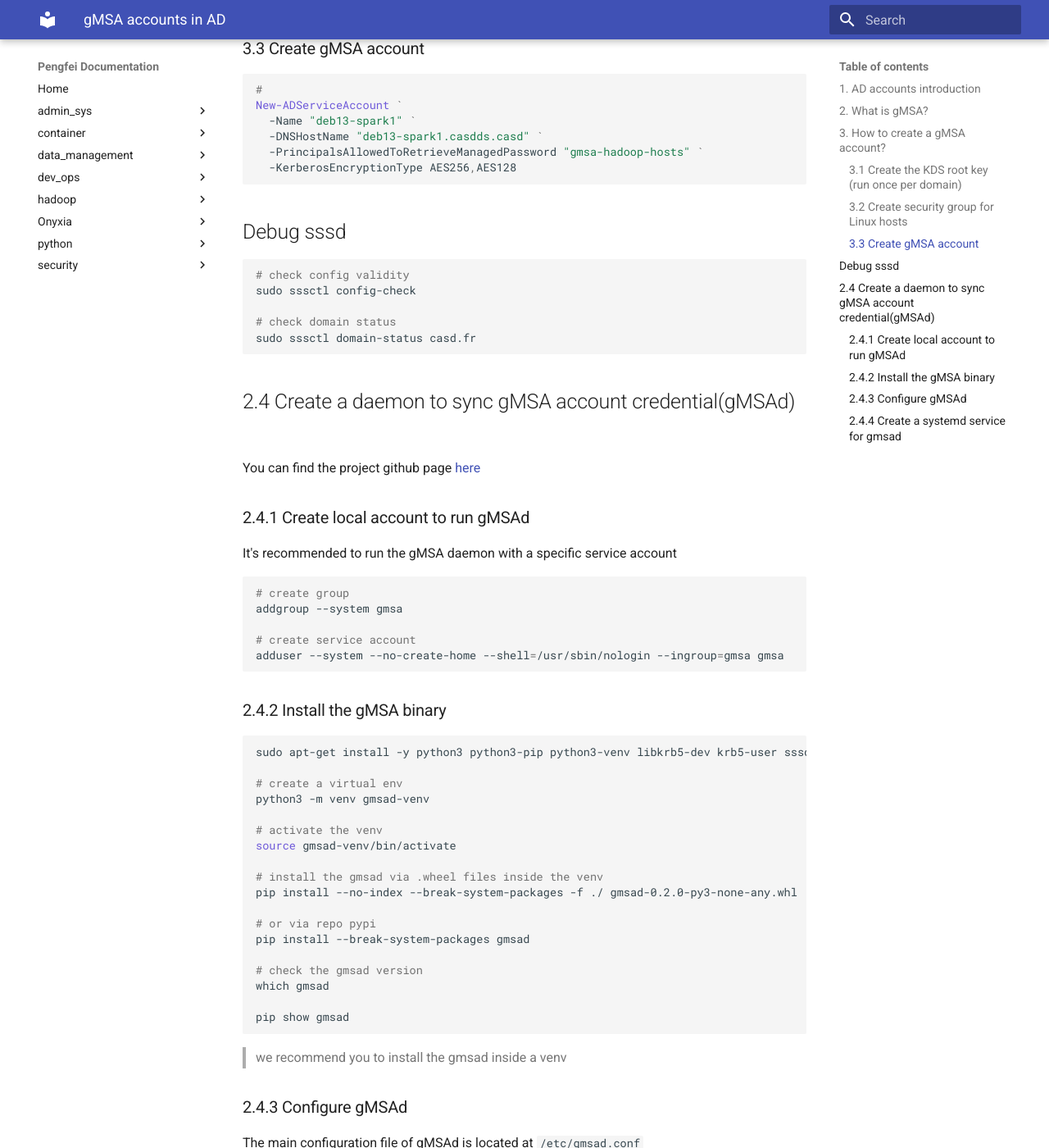
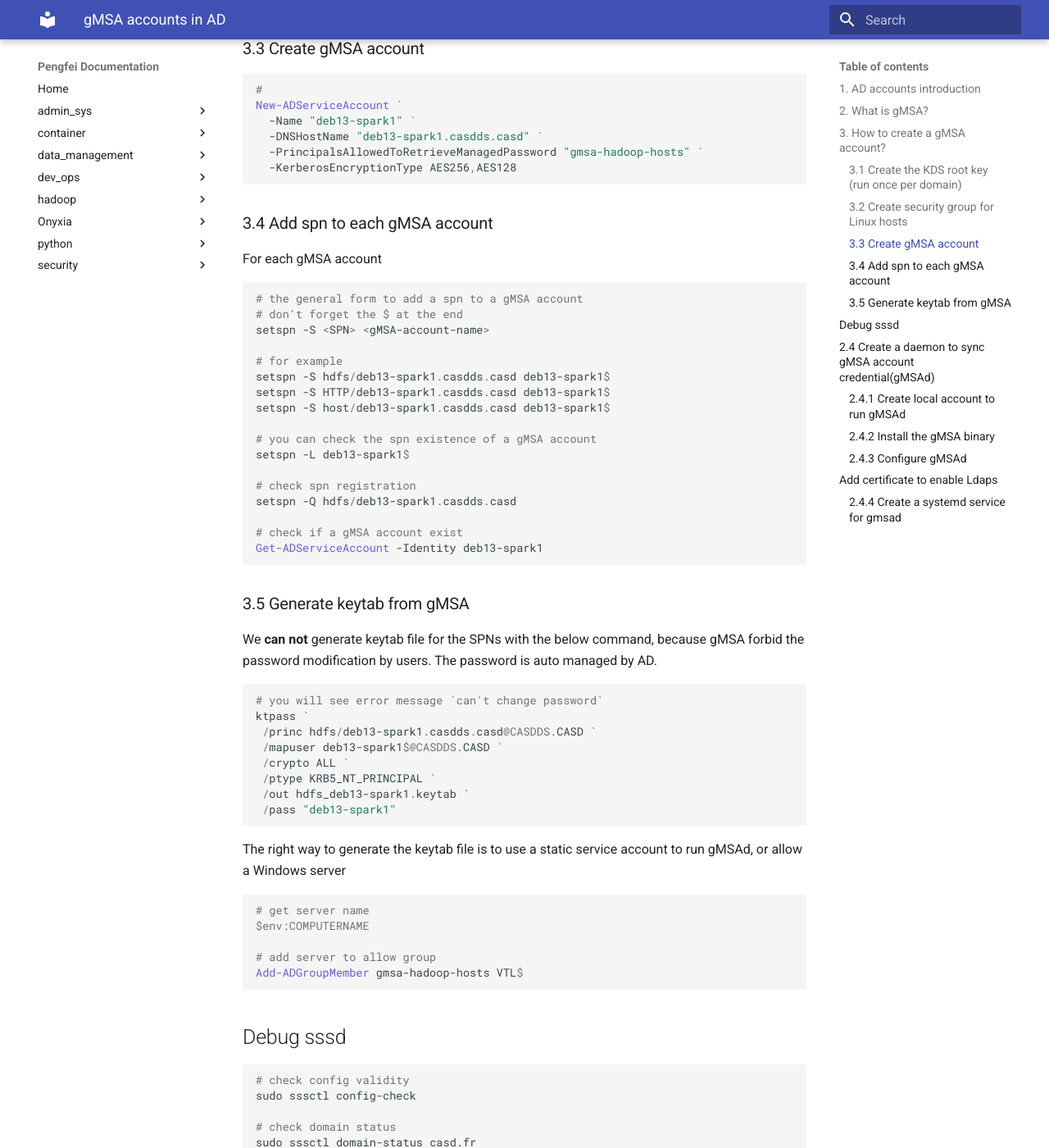
Before and after one commit to pengfei99/doc_center, an MkDocs documentation site: the page built from docs/hadoop/kerberos_integration/Kerberos_with_gMSA.md, in a window 1280 px wide and 1400 px high, scrolled down 1911 px. Shown: the whole window at 82% size. Built offline with MkDocs 1.6.1 and Material for MkDocs 9.7.7, drawn with Linux system fonts in a browser that asks for light colours; some of the changed text lies outside the part shown.

Commit message:
update docs

````diff
--- a/docs/hadoop/kerberos_integration/Kerberos_with_gMSA.md
+++ b/docs/hadoop/kerberos_integration/Kerberos_with_gMSA.md
@@ -83,7 +83,7 @@ need a group placeholder. Later you grant retrieval permissions explicitly.
 New-ADGroup `
   -Name "gmsa-hadoop-hosts" `
   -GroupScope Global `
-  -Path "CN=Users,DC=example,DC=com"
+  -Path "CN=Users,DC=casdds,DC=casd"
 ```
 
 ### 3.3 Create gMSA account
@@ -97,8 +97,56 @@ New-ADServiceAccount `
   -KerberosEncryptionType AES256,AES128
 ```
 
+### 3.4 Add spn to each gMSA account
+
+For each gMSA account
+```powershell
+# the general form to add a spn to a gMSA account
+# don't forget the $ at the end
+setspn -S <SPN> <gMSA-account-name>
+
+# for example
+setspn -S hdfs/deb13-spark1.casdds.casd deb13-spark1$
+setspn -S HTTP/deb13-spark1.casdds.casd deb13-spark1$
+setspn -S host/deb13-spark1.casdds.casd deb13-spark1$
+
+# you can check the spn existence of a gMSA account
+setspn -L deb13-spark1$
+
+# check spn registration
+setspn -Q hdfs/deb13-spark1.casdds.casd
+
+# check if a gMSA account exist
+Get-ADServiceAccount -Identity deb13-spark1
+```
+
+### 3.5 Generate keytab from gMSA
+
+We **can not** generate keytab file for the SPNs with the below command, because gMSA forbid the password modification
+by users. The password is auto managed by AD.
+
+```powershell
+# you will see error message `can't change password`
+ktpass `
+ /princ hdfs/deb13-spark1.casdds.casd@CASDDS.CASD `
+ /mapuser deb13-spark1$@CASDDS.CASD `
+ /crypto ALL `
+ /ptype KRB5_NT_PRINCIPAL `
+ /out hdfs_deb13-spark1.keytab `
+ /pass "deb13-spark1"
+
+```
+
+The right way to generate the keytab file is to use a static service account to run gMSAd, or allow a Windows server
 
 
+```powershell
+# get server name
+$env:COMPUTERNAME
+
+# add server to allow group
+Add-ADGroupMember gmsa-hadoop-hosts VTL$
+```
 ## Debug sssd
 
 ```shell
@@ -135,8 +183,6 @@ adduser --system --no-create-home --shell=/usr/sbin/nologin --ingroup=gmsa gmsa
 ### 2.4.2 Install the gMSA binary
 
 ```shell
-sudo apt-get install -y python3 python3-pip python3-venv libkrb5-dev krb5-user sssd-ad sssd-tools
-
 # create a virtual env
 python3 -m venv gmsad-venv
 
@@ -197,6 +243,15 @@ log_level = INFO
 >
 > We also need to check if the account `Linux@CASDDS.CASD` exists in AD. If existed, generate the `Linux.keytab` file.
 > Don't forget to create the init `krb5.keytab` file sudo touch `/etc/krb5.keytab`.
+
+## Add certificate to enable Ldaps
+```shell
+# copy root ca of ad to the local server
+mv root-ca.crt /usr/local/share/ca-certificates/.
+
+# ask debian to load the new certificate
+sudo update-ca-certificates
+```
 
 ```shell
 $SamAccountName = "Linux"
````
Also changed, not shown: docs/hadoop/kerberos_integration/Ad_kdc_kerberos_ticket_debuging.md (+1 -1 lines).
